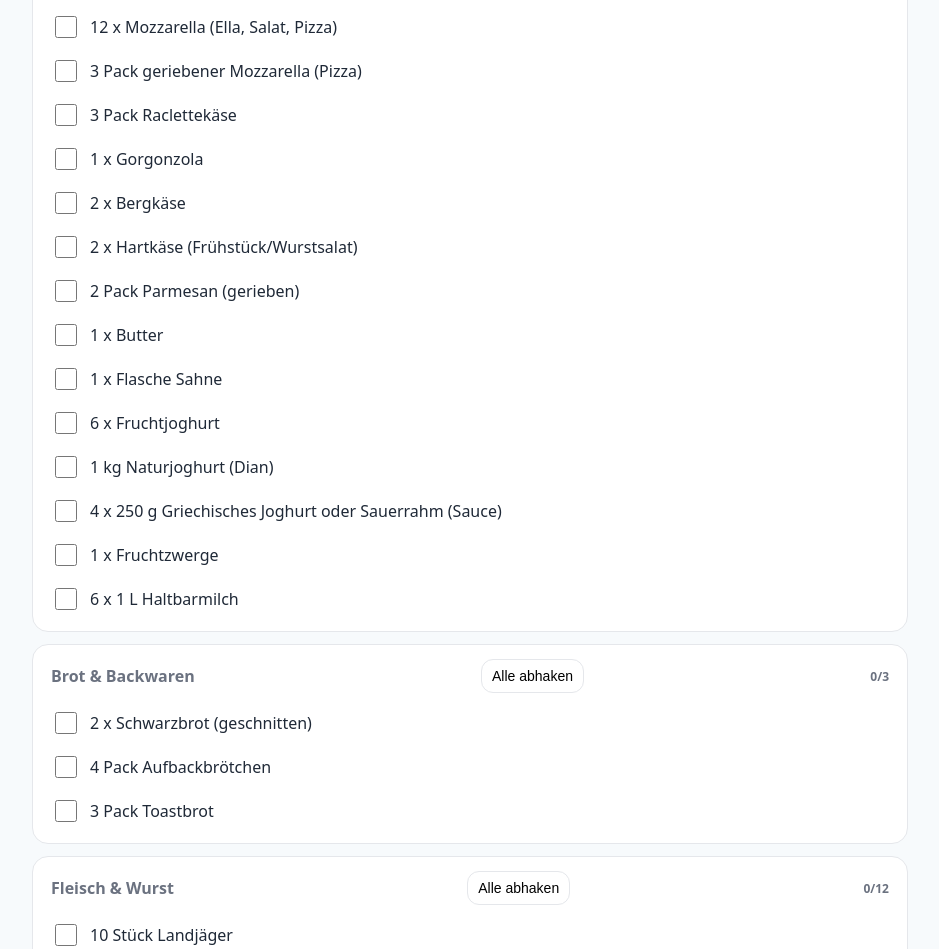
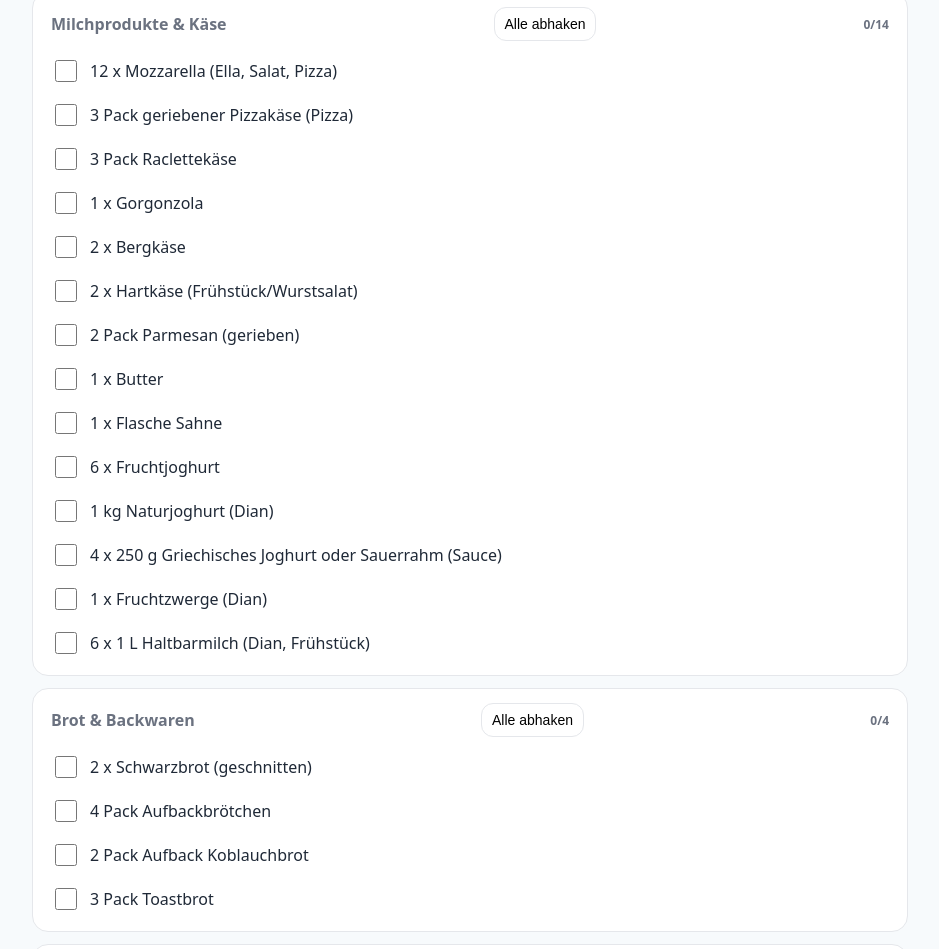
Before and after one commit to DDFeni/shoppinglist, a plain HTML site: page index.html in a window 1280 px wide. Shown: the part 825-1774 px from the top of the page, without its empty margins (170-1109 px from the left). Drawn offline with Linux system fonts and the light colour scheme.

Commit message:
Update index.html

```diff
--- a/index.html
+++ b/index.html
@@ -67,6 +67,7 @@
         "10 Äpfel (6 für Dian)",
         "2 kleine Wassermelonen",
         "3 x Mango",
+        "1 Pack Nectarinen",
         "14 Orangen (Essen & Drinks, Ella & Dian)",
         "5 Gurken (Salat & Frühstück)",
         "3 Paprika",
@@ -80,7 +81,7 @@
       ],
       "Milchprodukte & Käse": [
         "12 x Mozzarella (Ella, Salat, Pizza)",
-        "3 Pack geriebener Mozzarella (Pizza)",
+        "3 Pack geriebener Pizzakäse (Pizza)",
         "3 Pack Raclettekäse",
         "1 x Gorgonzola",
         "2 x Bergkäse",
@@ -91,12 +92,13 @@
         "6 x Fruchtjoghurt",
         "1 kg Naturjoghurt (Dian)",
         "4 x 250 g Griechisches Joghurt oder Sauerrahm (Sauce)",
-        "1 x Fruchtzwerge",
-        "6 x 1 L Haltbarmilch"
+        "1 x Fruchtzwerge (Dian)",
+        "6 x 1 L Haltbarmilch (Dian, Frühstück)"
       ],
       "Brot & Backwaren": [
         "2 x Schwarzbrot (geschnitten)",
         "4 Pack Aufbackbrötchen",
+        "2 Pack Aufback Koblauchbrot",
         "3 Pack Toastbrot"
       ],
       "Fleisch & Wurst": [
```
